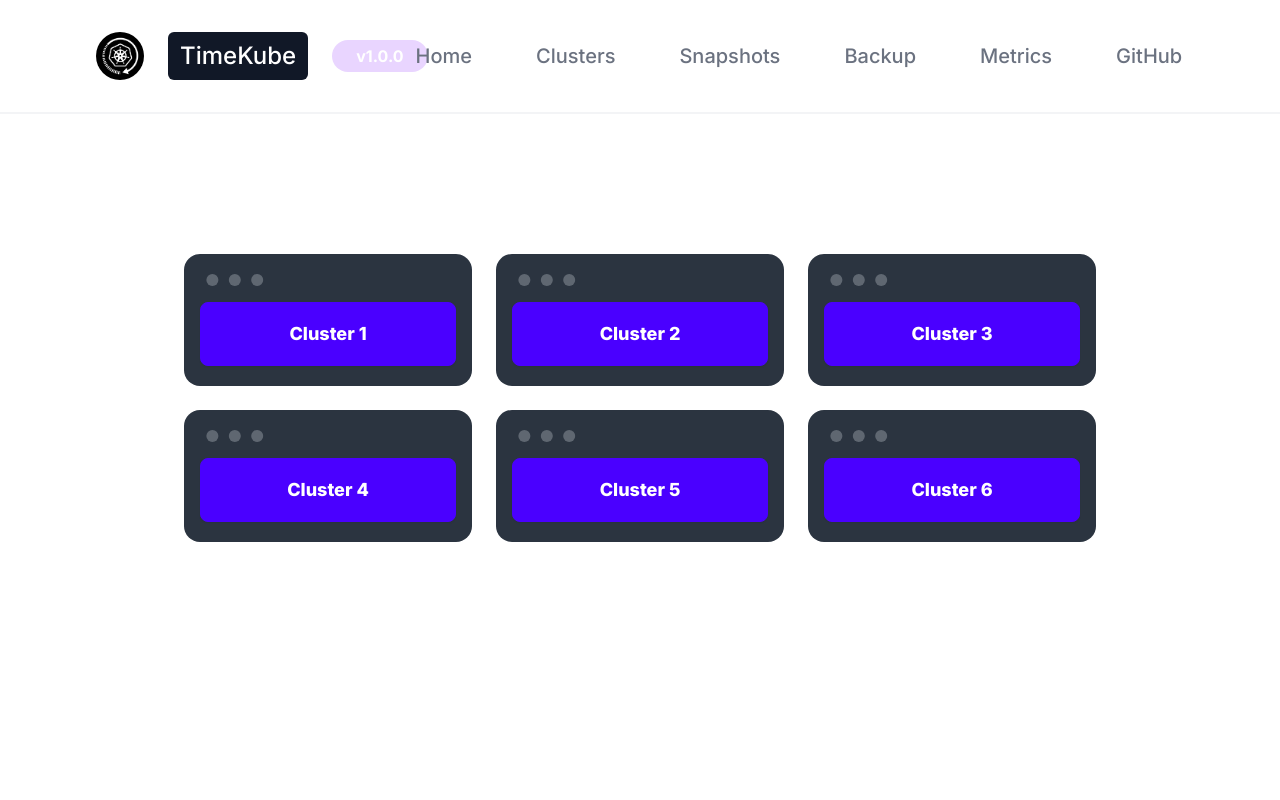
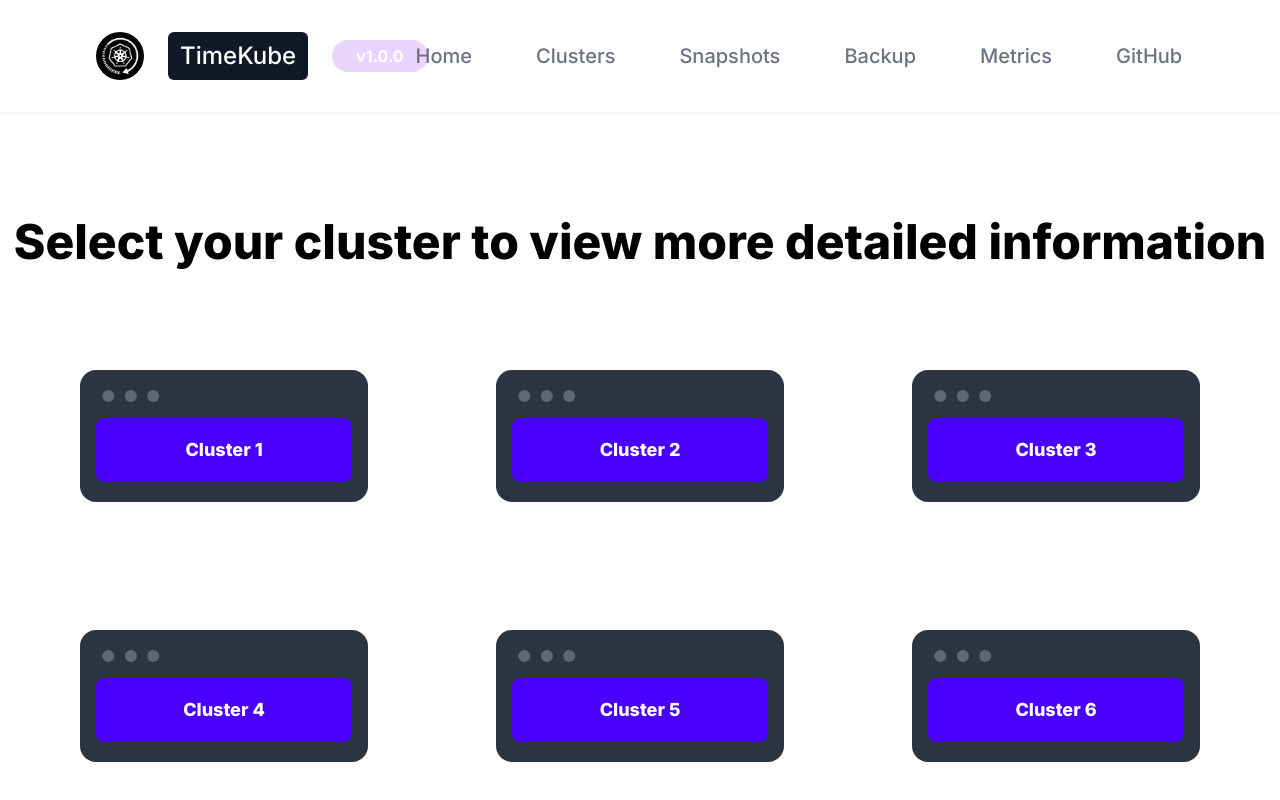
Before and after one commit to oslabs-beta/TimeKube, a Next.js app: page /dashboard/cluster in a window 1280 px wide. Shown: the top 800 px of the page. Built offline with nearby package versions, Linux system fonts and the light colour scheme.

Commit message:
prelim css updates made

```diff
--- a/src/app/dashboard/cluster/[clusterId]/backup/BackupButton.tsx
+++ b/src/app/dashboard/cluster/[clusterId]/backup/BackupButton.tsx
@@ -11,7 +11,7 @@ export default async function BackupButton({text}: {text: string}) {
     <form action={backupHandler}>
       <input type="hidden" name="clusterId" value={clusterId || "default"}/>
       <button
-        className="bg-blue-500 hover:bg-blue-700 text-white font-bold py-2 px-4 rounded"
+        className="bg-blue-500 hover:bg-blue-700 text-white font-bold py-2 px-4 rounded-xl text-3xl"
         type="submit"
       >
         {text}
--- a/src/app/dashboard/cluster/[clusterId]/page.tsx
+++ b/src/app/dashboard/cluster/[clusterId]/page.tsx
@@ -1,14 +1,24 @@
 import { NextPage } from 'next';
 import ClusterInfo from './ClusterInfo.jsx';
 import BackupButton from "@/app/dashboard/cluster/[clusterId]/backup/BackupButton.tsx";
+import CurrentState from '../../CurrentState.jsx';
 
 const ClusterPage = ({params}: {params: ClusterPageParams}) => {
     return (
       <div>
-        <h1>Dashboard</h1>
-        <p>Welcome to the dashboard page!</p>
-        <ClusterInfo />
-        <BackupButton text={`Manually back up Cluster ${params.clusterId}`} />
+        <div className='text-xl pl-16 text-center py-16'>
+          <h1 className='text-4xl font-bold tracking-tight text-gray-900 sm:text-6xl'>Cluster {params.clusterId} Dashboard</h1>
+          <p className='mt-6 text-2xl leading-8 text-gray-600'>Check out your cluster details and backup your data right here!</p>
+          <ClusterInfo />
+          <div className='flex justify-center space-x-12'>
+            <BackupButton text={`Back Up Now`} />
+            <BackupButton text={`Schedule Automatic Back Up`} />
+          </div>
+        </div>
+        <div>
+          <div className='mt-6 text-2xl font-bold leading-8 text-gray-600 text-center pb-8'>See your detailed cluster info below</div>
+          <CurrentState/>
+        </div>
       </div>
     );
   };
--- a/src/app/dashboard/cluster/page.tsx
+++ b/src/app/dashboard/cluster/page.tsx
@@ -2,12 +2,12 @@
 
 import { NextPage } from 'next';
 import Cluster from './cluster';
-const clusterIds = ["1", "2", "3", "4", "5", "6"];
+const clusterIds = ["1", "2", "3", "4", "5", "6", "7", "8", "9", "10", "11", "12"];
 const Page: NextPage = () => {
     return (
     <div className='flex flex-col mt-10'>
-      <div className="flex flex-col items-center justify-top text-6xl text-white font-extrabold">User Clusters</div>
-      <div className="mx-auto mt-10 grid grid-cols-1 sm:grid-cols-2 xl:grid-cols-3 2xl:grid-cols-4 gap-6 justify-center align-middle">
+      <div className="flex flex-col items-center justify-top text-5xl font-extrabold py-16">Select your cluster to view more detailed information</div>
+      <div className="mx-auto mt-10 grid grid-cols-1 sm:grid-cols-2 xl:grid-cols-3 2xl:grid-cols-4 gap-32 justify-center align-middle">
         {clusterIds.map((id) => (
           <Cluster id={id} text={"Cluster " + id} />
         ))}
--- a/src/app/dashboard/metrics/page.tsx
+++ b/src/app/dashboard/metrics/page.tsx
@@ -10,10 +10,8 @@ const Page: NextPage = async () => {
 
 
   return (
-    <div>
-      <h1>Metrics Visualizer</h1>
-      <p>Welcome to the user page!</p>
-    <iframe src={process.env.GRAFANA_URL} width="1500" height="750" frameBorder="0"></iframe>
+    <div className='w-full'>
+        <div className='w-full flex items-center justify-center pt-16'><iframe className='' src={process.env.GRAFANA_URL} width="1500" height="750" frameBorder="0"></iframe></div>
     </div>
   );
 };
--- a/src/app/dashboard/page.tsx
+++ b/src/app/dashboard/page.tsx
@@ -7,7 +7,7 @@ const DashboardPage: NextPage = () => {
     <div>
       <h1 className={"text-5xl font-bold"}>Dashboard</h1>
       <p>Welcome to the dashboard page! Here are your cluster details:</p>
-      <CurrentState />
+      <div className='w-1/2 float-right'><CurrentState /></div>
     </div>
   );
 };
--- a/src/app/layout.tsx
+++ b/src/app/layout.tsx
@@ -23,8 +23,8 @@ export default function RootLayout({
     // startChronJobs();
 
   return (
-    <html lang="en" style={{height: "100vh", width: "100vw", background:"white"}}>
-      <body className={inter.className}>
+    <html lang="en" >
+      <body className={inter.className} style={{height: "100vh", width: "100vw"}}>
         <Navbar />
         {children}
       </body>
```
